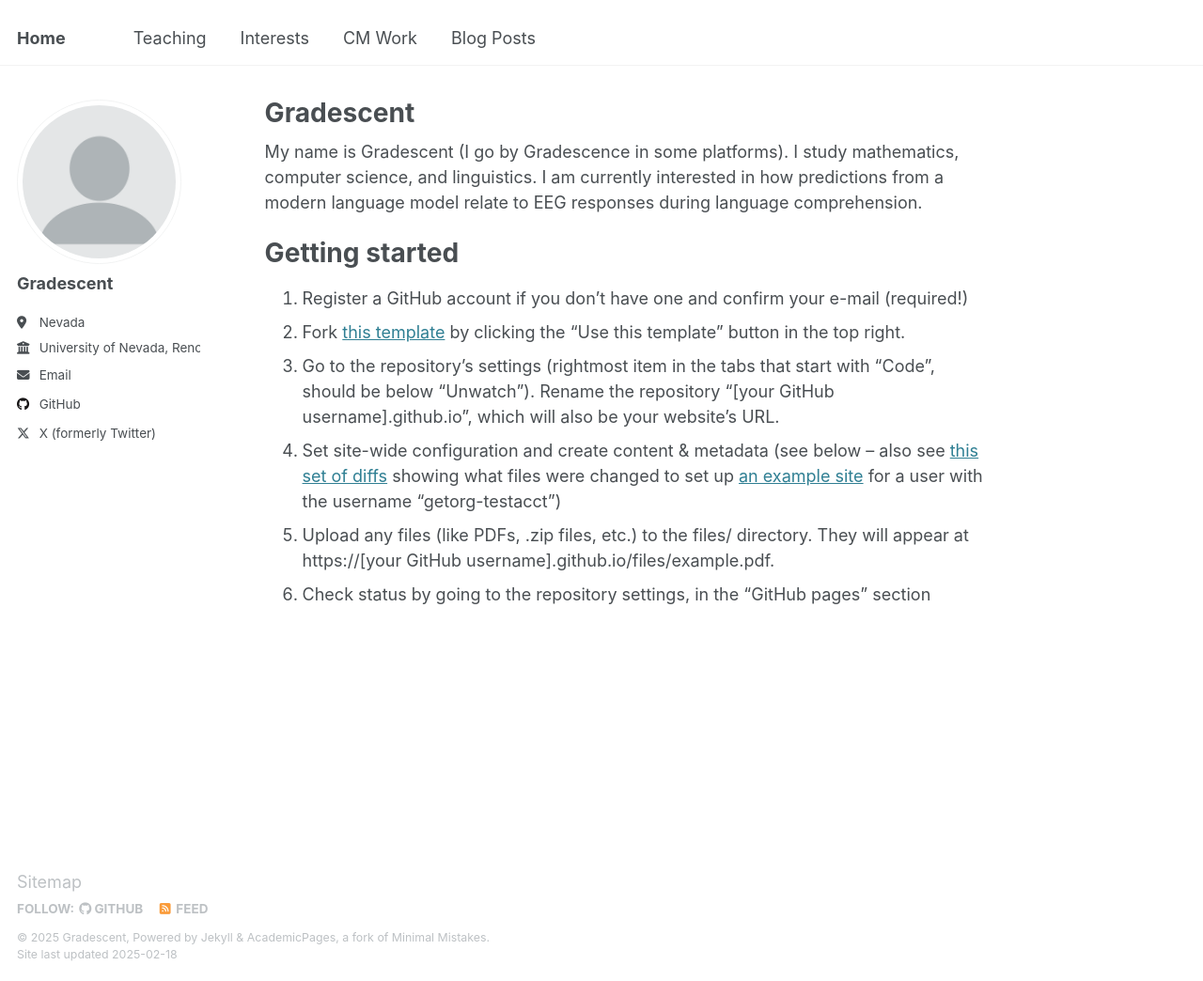
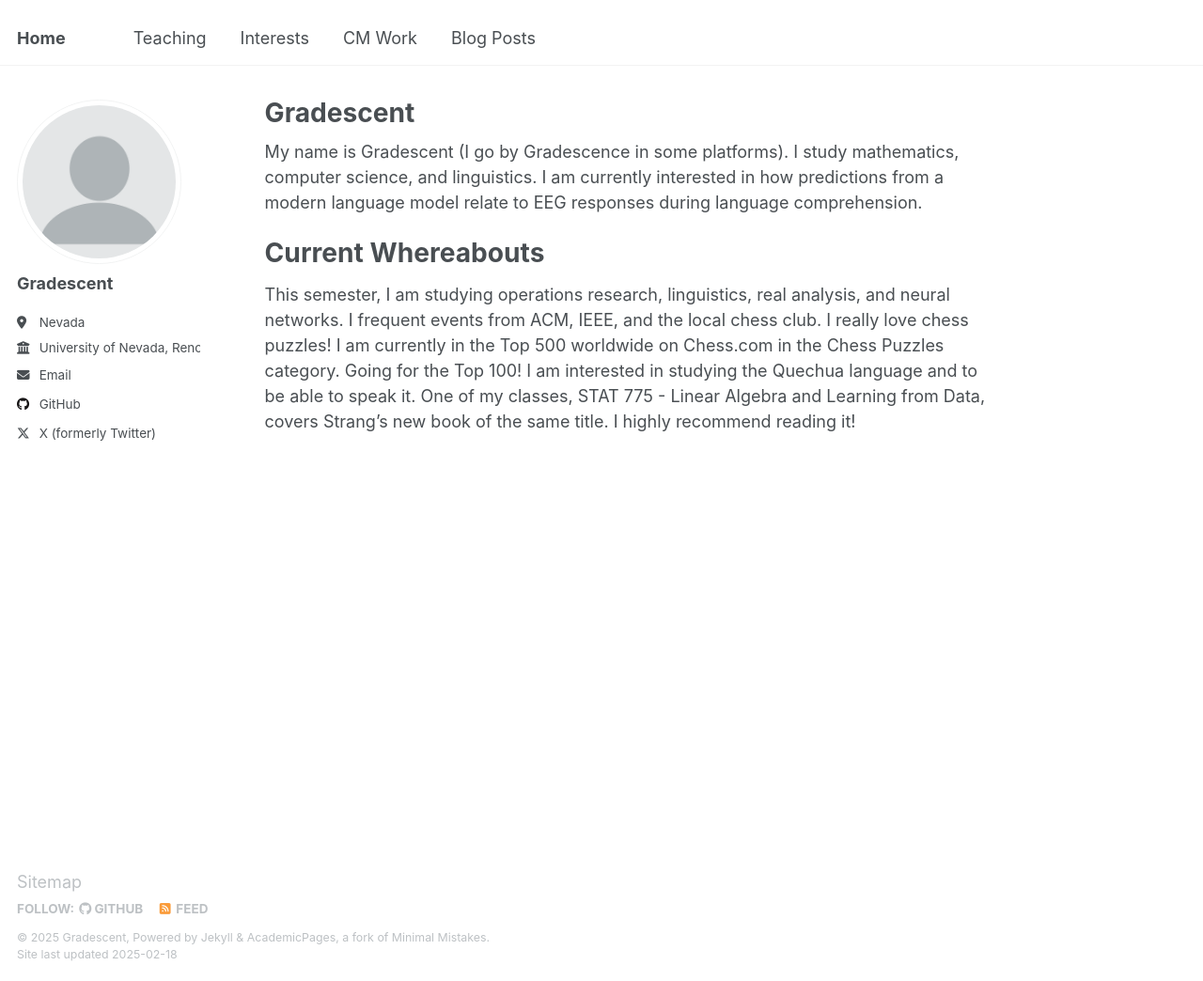
Before and after one commit to mikealmacera/mikealmacera.github.io, a Jekyll site: the page built from _pages/about.md, in a window 1280 px wide and 1044 px high. Shown: the whole window at 94% size. Built offline with Jekyll 4.4.1, drawn with Linux system fonts in a browser that asks for light colours.

Commit message:
Update about.md

```diff
--- a/_pages/about.md
+++ b/_pages/about.md
@@ -9,11 +9,9 @@ redirect_from:
 
 My name is Gradescent (I go by Gradescence in some platforms). I study mathematics, computer science, and linguistics. I am currently interested in how predictions from a modern language model relate to EEG responses during language comprehension.
 
-Getting started
+Current Whereabouts
 ======
-1. Register a GitHub account if you don't have one and confirm your e-mail (required!)
-1. Fork [this template](https://github.com/academicpages/academicpages.github.io) by clicking the "Use this template" button in the top right.
-1. Go to the repository's settings (rightmost item in the tabs that start with "Code", should be below "Unwatch"). Rename the repository "[your GitHub username].github.io", which will also be your website's URL.
-1. Set site-wide configuration and create content & metadata (see below -- also see [this set of diffs](http://archive.is/3TPas) showing what files were changed to set up [an example site](https://getorg-testacct.github.io) for a user with the username "getorg-testacct")
-1. Upload any files (like PDFs, .zip files, etc.) to the files/ directory. They will appear at https://[your GitHub username].github.io/files/example.pdf.
-1. Check status by going to the repository settings, in the "GitHub pages" section
+This semester, I am studying operations research, linguistics, real analysis, and neural networks. I frequent events from ACM, IEEE, and the local chess club.
+I really love chess puzzles! I am currently in the Top 500 worldwide on Chess.com in the Chess Puzzles category. Going for the Top 100!
+I am interested in studying the Quechua language and to be able to speak it.
+One of my classes, STAT 775 - Linear Algebra and Learning from Data, covers Strang's new book of the same title. I highly recommend reading it!
```
